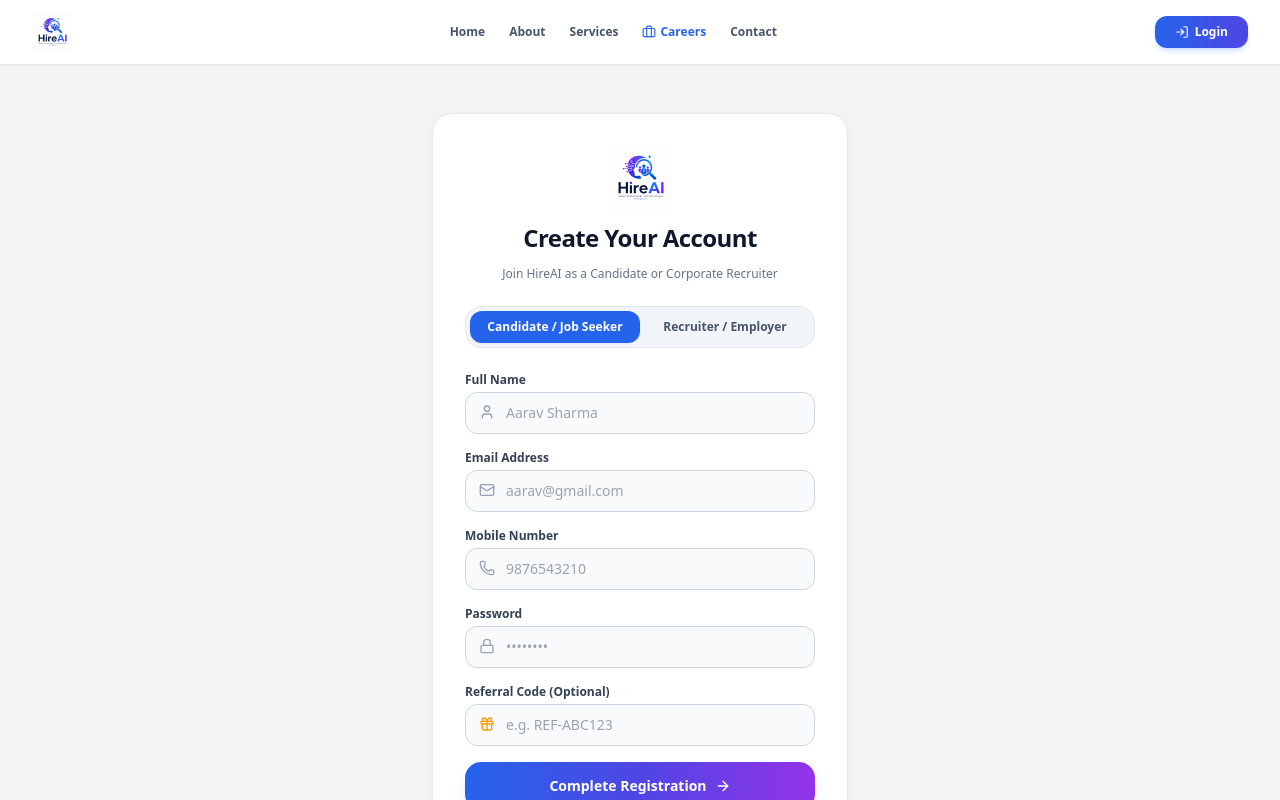
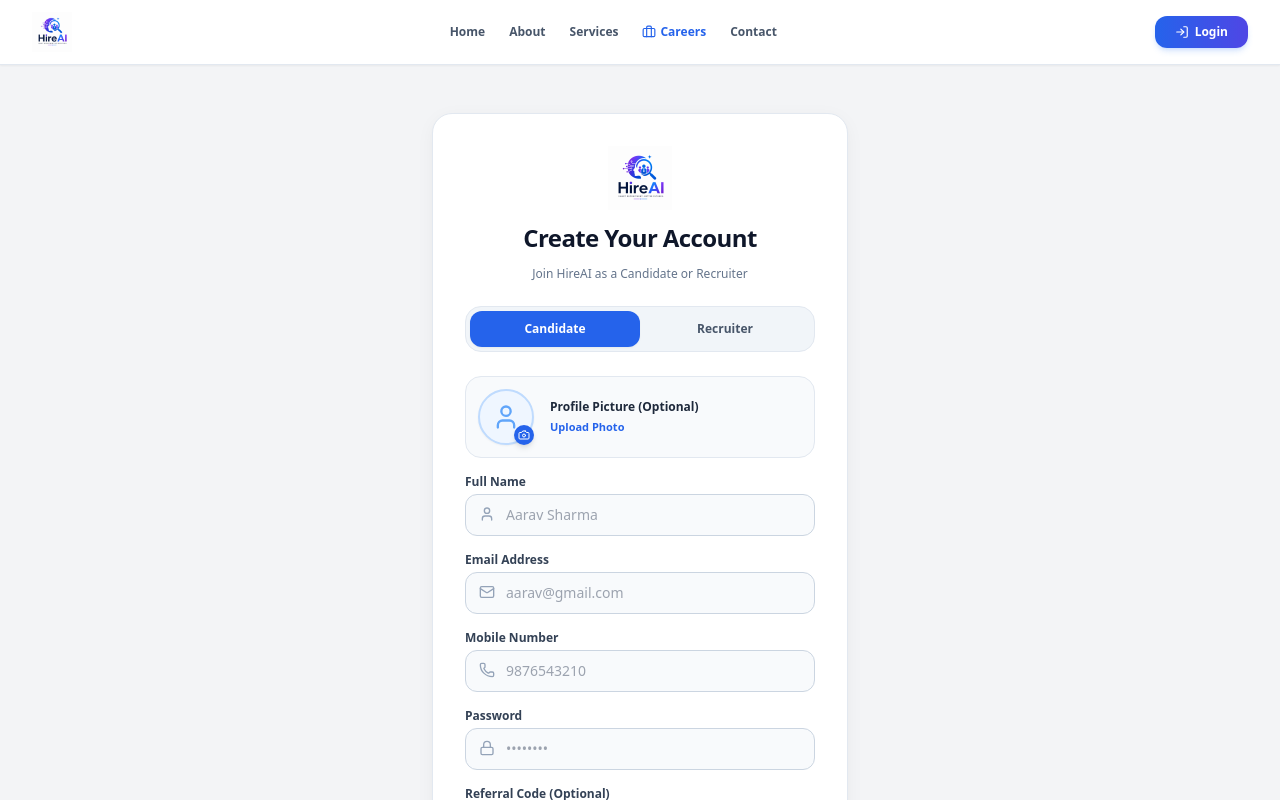
Before and after one commit to jonathpriya/HireAI, a React (Vite) app in the folder frontend/: page /register in a window 1280 px wide. Shown: the top 800 px of the page. Built offline with nearby package versions, Linux system fonts and the light colour scheme.

Commit message:
Simplify Register tab titles to Candidate & Recruiter and add clean candidate profile picture upload setup

```diff
--- a/frontend/src/pages/public/Register.jsx
+++ b/frontend/src/pages/public/Register.jsx
@@ -1,7 +1,8 @@
 import React, { useState } from 'react';
 import { Link, useNavigate, useSearchParams } from 'react-router-dom';
 import { useAuth } from '../../context/AuthContext';
-import { Mail, Lock, User, Building, Globe, Phone, Gift, AlertCircle, ArrowRight } from 'lucide-react';
+import API from '../../services/api';
+import { Mail, Lock, User, Building, Globe, Phone, Gift, AlertCircle, ArrowRight, Camera, Trash2 } from 'lucide-react';
 
 export default function Register() {
   const [role, setRole] = useState('candidate');
@@ -13,12 +14,36 @@ export default function Register() {
   const [website, setWebsite] = useState('');
   const [referralCode, setReferralCode] = useState('');
 
+  const [photoFile, setPhotoFile] = useState(null);
+  const [photoPreview, setPhotoPreview] = useState(null);
+
   const [error, setError] = useState('');
   const [loading, setLoading] = useState(false);
 
-  const { register } = useAuth();
+  const { register, updateUser } = useAuth();
   const navigate = useNavigate();
   const [searchParams] = useSearchParams();
+
+  const handlePhotoSelect = (e) => {
+    const file = e.target.files[0];
+    if (file) {
+      if (file.size > 5 * 1024 * 1024) {
+        setError('Photo size must be under 5MB');
+        return;
+      }
+      setPhotoFile(file);
+      setPhotoPreview(URL.createObjectURL(file));
+      setError('');
+    }
+  };
+
+  const handleRemovePhoto = () => {
+    setPhotoFile(null);
+    if (photoPreview) {
+      URL.revokeObjectURL(photoPreview);
+    }
+    setPhotoPreview(null);
+  };
 
   const handleSubmit = async (e) => {
     e.preventDefault();
@@ -37,6 +62,22 @@ export default function Register() {
       };
 
       const data = await register(payload);
+
+      // Upload profile picture if provided
+      if (photoFile) {
+        const formData = new FormData();
+        formData.append('file', photoFile);
+        try {
+          const picRes = await API.post('/profile-pic', formData, {
+            headers: { 'Content-Type': 'multipart/form-data' }
+          });
+          if (updateUser && picRes.data.profile_pic_url) {
+            updateUser({ profile_pic_url: picRes.data.profile_pic_url });
+          }
+        } catch (picErr) {
+          console.error("Profile picture upload warning:", picErr);
+        }
+      }
 
       const jobId = searchParams.get('job_id');
       if (data.role === 'recruiter') {
@@ -62,24 +103,24 @@ export default function Register() {
         <div className="text-center space-y-3">
           <img src="/images/logo.png" alt="HireAI Logo" className="h-16 w-auto mx-auto object-contain" />
           <h1 className="text-2xl font-black text-slate-900 tracking-tight">Create Your Account</h1>
-          <p className="text-xs text-slate-500 font-medium">Join HireAI as a Candidate or Corporate Recruiter</p>
+          <p className="text-xs text-slate-500 font-medium">Join HireAI as a Candidate or Recruiter</p>
         </div>
 
-        {/* Role Selector Tabs */}
-        <div className="grid grid-cols-2 p-1 rounded-2xl bg-slate-100 border border-slate-200 text-xs font-bold">
+        {/* Role Selector Tabs: Simplified to Candidate & Recruiter */}
+        <div className="grid grid-cols-2 p-1 rounded-2xl bg-slate-100 border border-slate-200 text-xs font-extrabold">
           <button
             type="button"
             onClick={() => setRole('candidate')}
-            className={`py-2 rounded-xl transition ${role === 'candidate' ? 'bg-blue-600 text-white shadow-sm' : 'text-slate-600 hover:text-slate-900'}`}
+            className={`py-2.5 rounded-xl transition ${role === 'candidate' ? 'bg-blue-600 text-white shadow-sm' : 'text-slate-600 hover:text-slate-900'}`}
           >
-            Candidate / Job Seeker
+            Candidate
           </button>
           <button
             type="button"
             onClick={() => setRole('recruiter')}
-            className={`py-2 rounded-xl transition ${role === 'recruiter' ? 'bg-blue-600 text-white shadow-sm' : 'text-slate-600 hover:text-slate-900'}`}
+            className={`py-2.5 rounded-xl transition ${role === 'recruiter' ? 'bg-blue-600 text-white shadow-sm' : 'text-slate-600 hover:text-slate-900'}`}
           >
-            Recruiter / Employer
+            Recruiter
           </button>
         </div>
 
@@ -91,6 +132,44 @@ export default function Register() {
         )}
 
         <form onSubmit={handleSubmit} className="space-y-4">
+
+          {/* Candidate Profile Picture Upload Setup */}
+          {role === 'candidate' && (
+            <div className="flex items-center gap-4 p-3 rounded-2xl bg-slate-50 border border-slate-200">
+              <div className="relative shrink-0">
+                <div className="w-14 h-14 rounded-full bg-blue-50 border-2 border-blue-200 overflow-hidden flex items-center justify-center text-blue-600 shadow-sm">
+                  {photoPreview ? (
+                    <img src={photoPreview} alt="Preview" className="w-full h-full object-cover" />
+                  ) : (
+                    <User className="w-7 h-7 text-blue-400" />
+                  )}
+                </div>
+                <label className="absolute bottom-0 right-0 w-5 h-5 rounded-full bg-blue-600 text-white flex items-center justify-center cursor-pointer shadow-md hover:bg-blue-700">
+                  <Camera className="w-3 h-3" />
+                  <input type="file" accept="image/*" onChange={handlePhotoSelect} className="hidden" />
+                </label>
+              </div>
+
+              <div className="space-y-1">
+                <p className="text-xs font-bold text-slate-800">Profile Picture (Optional)</p>
+                <div className="flex items-center gap-2">
+                  <label className="text-[11px] font-extrabold text-blue-600 hover:text-blue-800 cursor-pointer">
+                    {photoPreview ? 'Change Photo' : 'Upload Photo'}
+                    <input type="file" accept="image/*" onChange={handlePhotoSelect} className="hidden" />
+                  </label>
+                  {photoPreview && (
+                    <button
+                      type="button"
+                      onClick={handleRemovePhoto}
+                      className="text-[11px] font-bold text-rose-600 hover:underline flex items-center gap-0.5"
+                    >
+                      <Trash2 className="w-3 h-3" /> Remove
+                    </button>
+                  )}
+                </div>
+              </div>
+            </div>
+          )}
 
           <div>
             <label htmlFor="reg-fullname" className="block text-xs font-bold text-slate-700 mb-1">Full Name</label>
```
